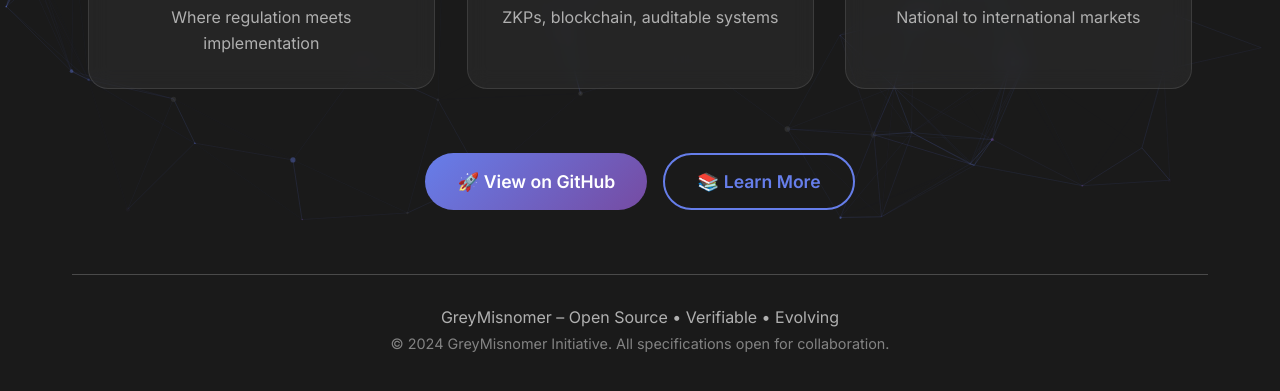
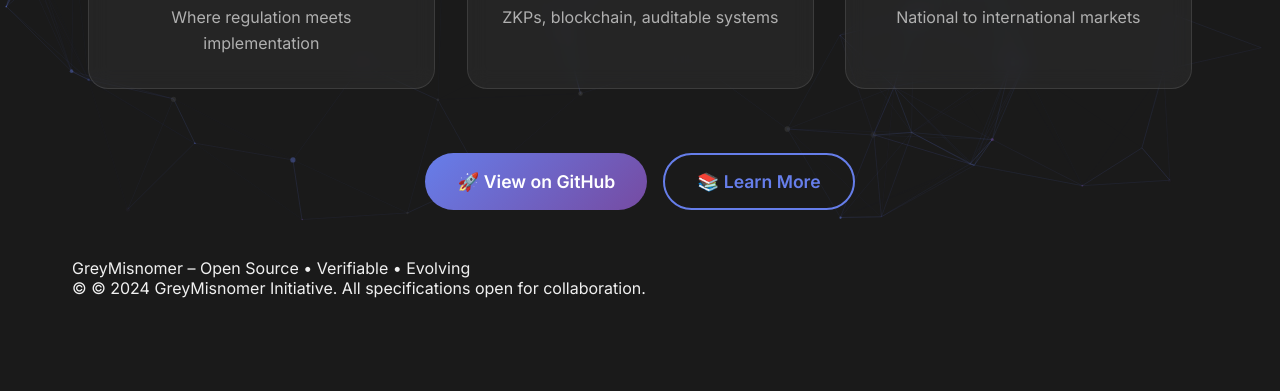
Before and after one commit to GreyMisnomer/GreyMisnomer, a plain HTML site: page docs/index.html in a window 1280 px wide. Shown: the part 567-958 px from the top of the page. After the commit the page ends 897 px from the top, so only its background shows below. Drawn offline with nearby package versions, Linux system fonts and the light colour scheme.

```diff
--- a/docs/index.html
+++ b/docs/index.html
@@ -83,9 +83,9 @@
         </div>
 
         <!-- Footer -->
-        <footer class="footer">
+        <footer class="footer-copyright">
             <p>GreyMisnomer – Open Source • Verifiable • Evolving</p>
-            <p class="copyright">© 2024 GreyMisnomer Initiative. All specifications open for collaboration.</p>
+            <p>&copy; <span id="currentYear"></span>© 2024 GreyMisnomer Initiative. All specifications open for collaboration.</p>
         </footer>
     </div>
 
```
